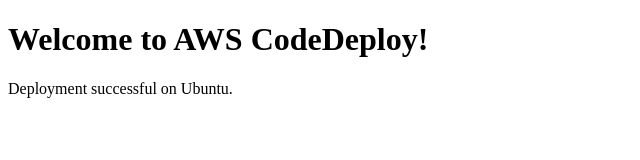
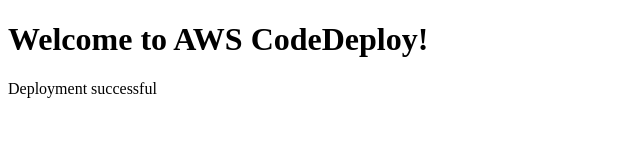
Before and after one commit to kanagarasu-s/codedeploy, a plain HTML site: page index.html in a window 1280 px wide. Shown: the full height of the page, 0-640 px from the left. Drawn offline with Linux system fonts and the light colour scheme.

Commit message:
Update index.html

```diff
--- a/index.html
+++ b/index.html
@@ -6,6 +6,6 @@
 </head>
 <body>
     <h1>Welcome to AWS CodeDeploy!</h1>
-    <p>Deployment successful on Ubuntu.</p>
+    <p>Deployment successful</p>
 </body>
 </html>
```
